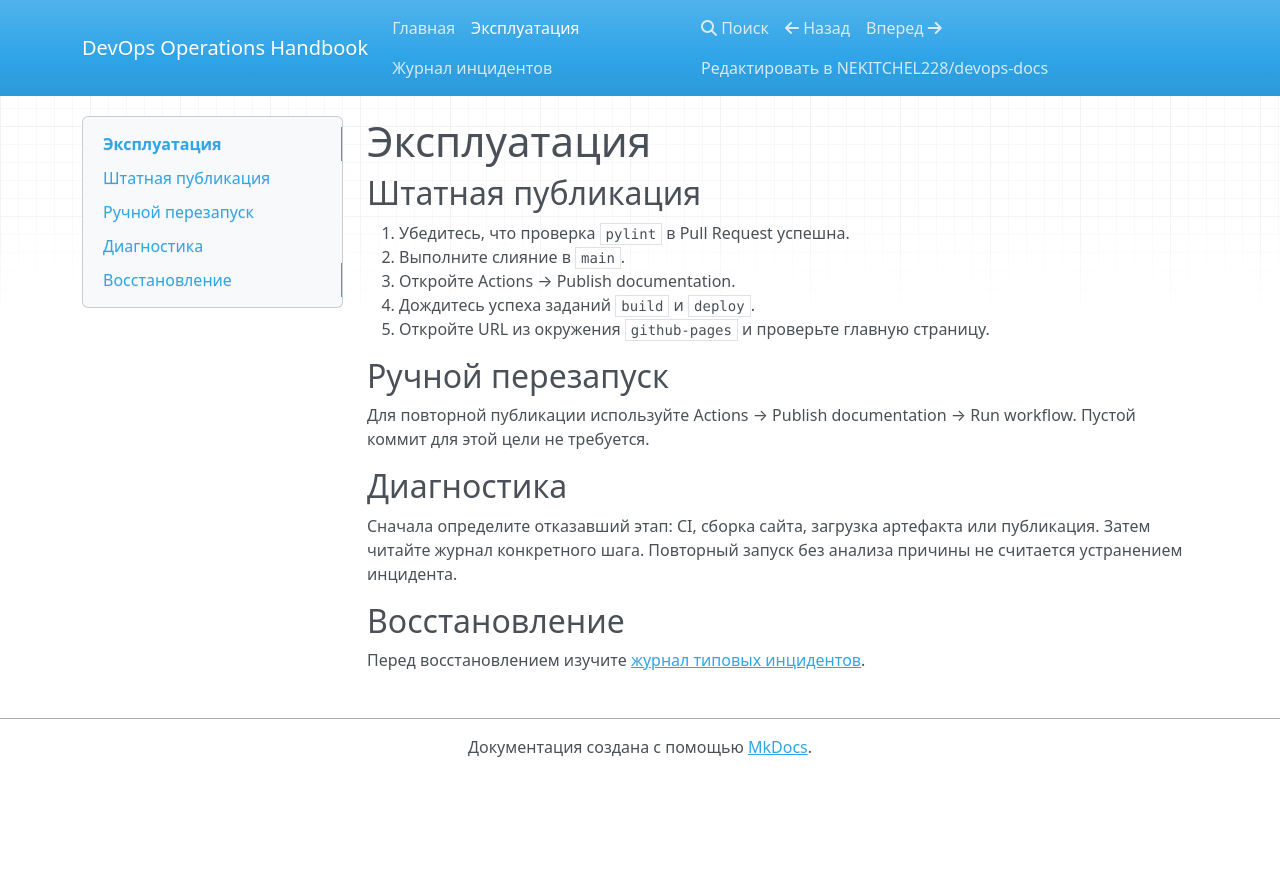
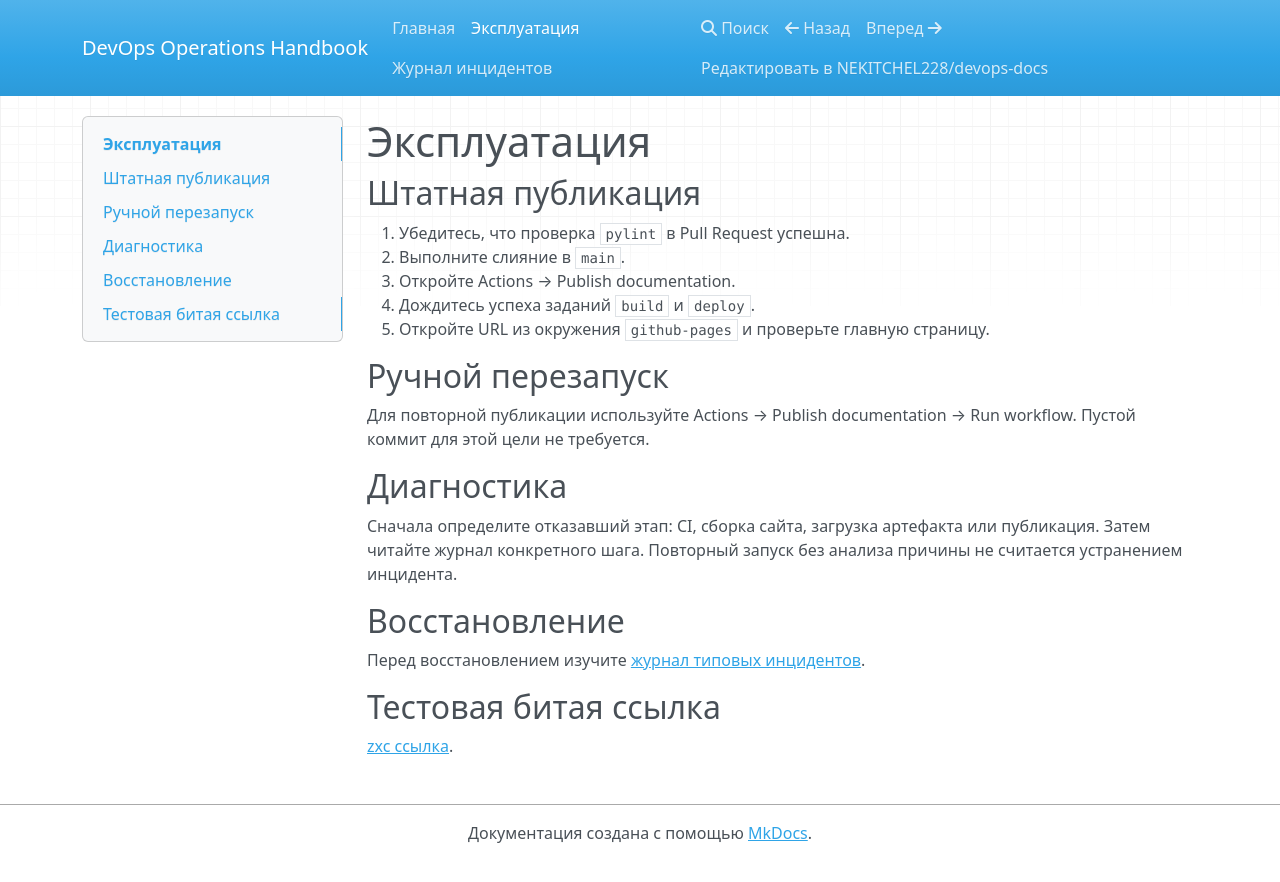
Before and after one commit to NEKITCHEL228/devops-docs, an MkDocs documentation site: the page built from docs/runbook.md, in a window 1280 px wide. Shown: the top 882 px of the page. Built offline with MkDocs 1.6.1, drawn with Linux system fonts in a browser that asks for light colours; nearby versions of some CDN libraries.

Commit message:
test: test broken link

```diff
--- a/docs/runbook.md
+++ b/docs/runbook.md
@@ -21,3 +21,6 @@
 ## Восстановление
 
 Перед восстановлением изучите [журнал типовых инцидентов](incidents.md).
+
+## Тестовая битая ссылка
+[zxc ссылка](missing-page.md).
```
